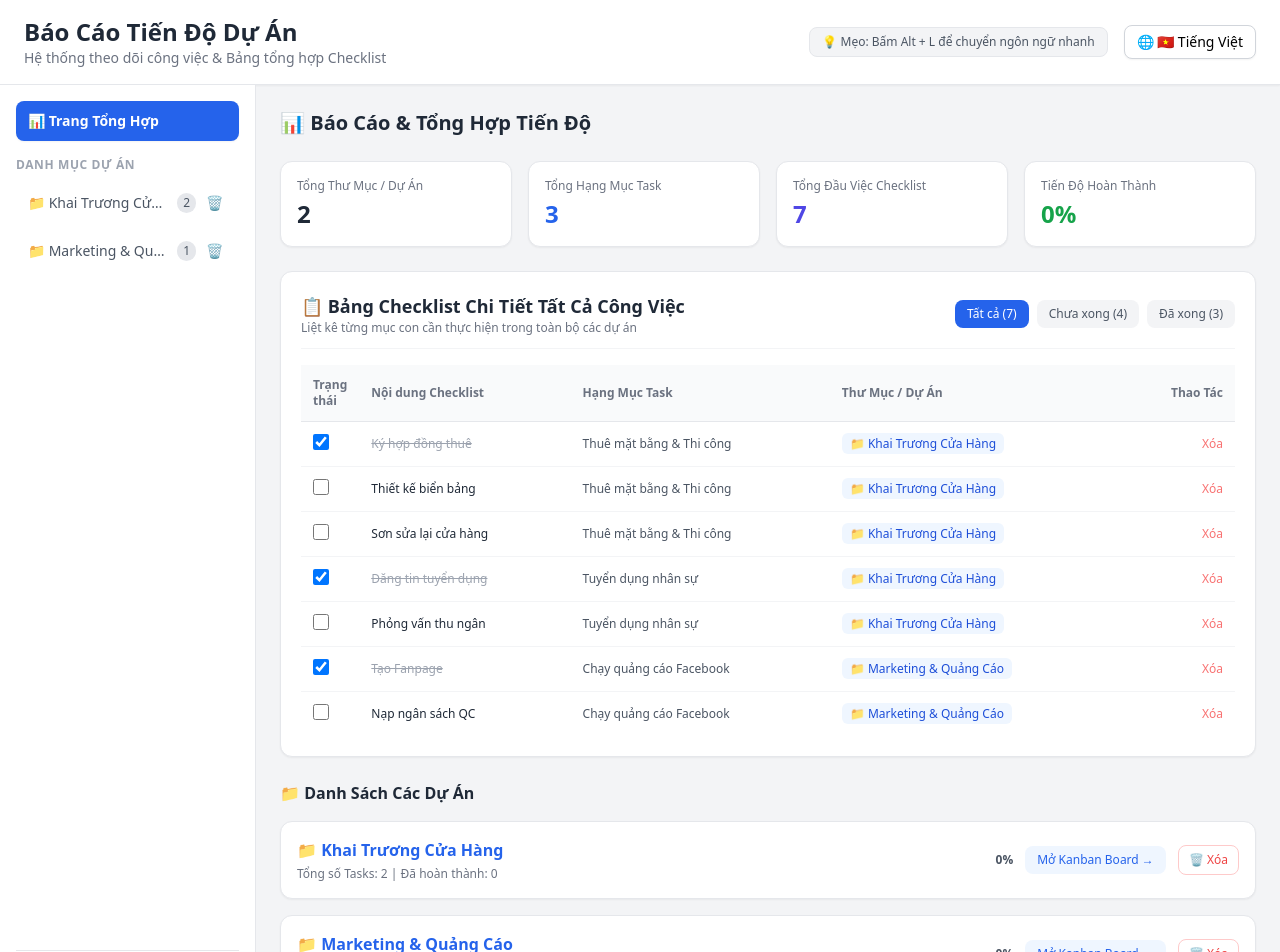
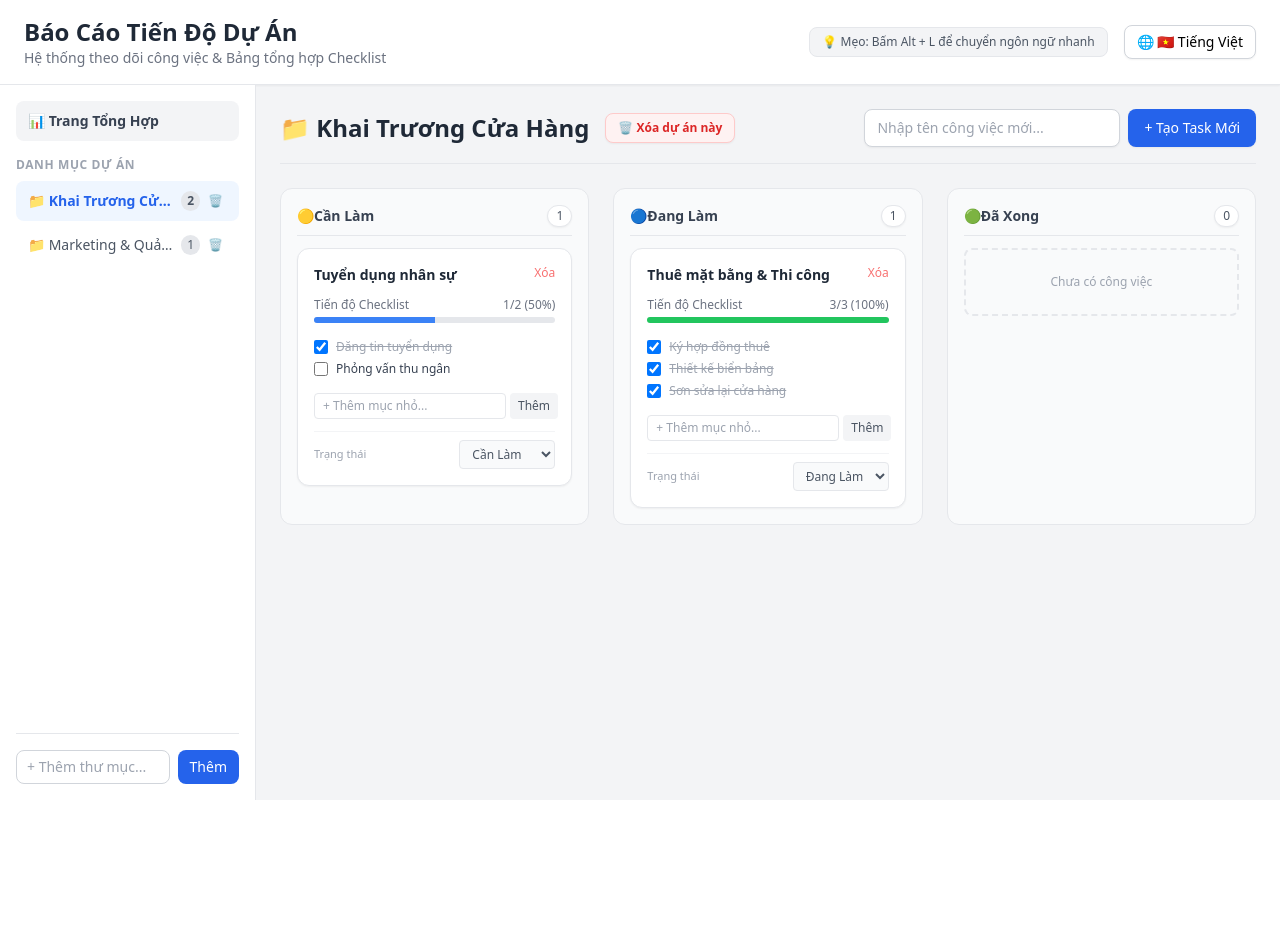
Before and after one commit to Chinguyen9213/D-n-1, a React (Vite) app in the folder frontend/: page / in a window 1280 px wide. Shown: the top 952 px of the page. After the commit the page ends 800 px from the top, so only its background shows below. Built offline with nearby package versions, Linux system fonts and the light colour scheme.

Commit message:
Update App.jsx

```diff
--- a/frontend/src/App.jsx
+++ b/frontend/src/App.jsx
@@ -2,7 +2,7 @@ import React, { useState, Suspense } from 'react';
 import { useTranslation } from 'react-i18next';
 import { useLanguageShortcut } from './useLanguageShortcut';
 
-// Hàm helper tự động dịch bằng MyMemory Translate API miễn phí
+// Helper tự động dịch bằng API MyMemory
 async function autoTranslateText(text, targetLang) {
   if (!text || !text.trim()) return text;
   try {
@@ -26,18 +26,18 @@ function MainApp() {
 
   const isJa = i18n.language && i18n.language.startsWith('ja');
 
-  // Danh sách dự án (Có thể xóa toàn bộ)
+  // Danh sách dự án
   const [projects, setProjects] = useState([
     { id: 'p1', nameVi: 'Khai Trương Cửa Hàng', nameJa: '店舗オープン' },
     { id: 'p2', nameVi: 'Marketing & Quảng Cáo', nameJa: 'マーケティング＆広告' }
   ]);
 
-  const [currentView, setCurrentView] = useState('overview');
+  const [currentView, setCurrentView] = useState('p1');
   const [newProjectName, setNewProjectName] = useState('');
   const [checklistFilter, setChecklistFilter] = useState('all');
   const [isTranslating, setIsTranslating] = useState(false);
 
-  // Danh sách Task mẫu
+  // Mảng Task mẫu
   const [tasks, setTasks] = useState([
     {
       id: 1,
@@ -47,8 +47,8 @@ function MainApp() {
       status: 'Đang Làm',
       checklists: [
         { id: 101, textVi: 'Ký hợp đồng thuê', textJa: '賃貸契約締結', completed: true },
-        { id: 102, textVi: 'Thiết kế biển bảng', textJa: '看板デザイン', completed: false },
-        { id: 103, textVi: 'Sơn sửa lại cửa hàng', textJa: '店舗内装・塗装', completed: false }
+        { id: 102, textVi: 'Thiết kế biển bảng', textJa: '看板デザイン', completed: true },
+        { id: 103, textVi: 'Sơn sửa lại cửa hàng', textJa: '店舗内装・塗装', completed: true }
       ]
     },
     {
@@ -88,27 +88,30 @@ function MainApp() {
   const getTaskTitle = (task) => isJa ? (task.titleJa || task.titleVi) : (task.titleVi || task.titleJa);
   const getChecklistText = (item) => isJa ? (item.textJa || item.textVi) : (item.textVi || item.textJa);
 
-  // XÓA DỰ ÁN (Xóa triệt để khỏi State và chọn lại trang Tổng Quan)
+  // HÀM XÓA DỰ ÁN
   const handleDeleteProject = (projectId, e) => {
     if (e) {
-      e.stopPropagation(); // Chống kích hoạt sự kiện click chọn dự án khi bấm nút xóa
+      e.stopPropagation();
       e.preventDefault();
     }
 
+    const targetProj = projects.find(p => p.id === projectId);
+    const projName = targetProj ? getProjName(targetProj) : '';
+
     const confirmMsg = isJa
-      ? 'このプロジェクトと全てのタスクを削除しますか？'
-      : 'Bạn có chắc chắn muốn xóa dự án này cùng tất cả công việc liên quan?';
+      ? `「${projName}」を削除してもよろしいですか？`
+      : `Bạn có chắc muốn xóa dự án "${projName}" cùng toàn bộ task bên trong?`;
 
     if (window.confirm(confirmMsg)) {
-      setProjects(prevProjects => prevProjects.filter(p => p.id !== projectId));
-      setTasks(prevTasks => prevTasks.filter(t => t.projectId !== projectId));
+      setProjects(prev => prev.filter(p => p.id !== projectId));
+      setTasks(prev => prev.filter(t => t.projectId !== projectId));
       if (currentView === projectId) {
         setCurrentView('overview');
       }
     }
   };
 
-  // THÊM DỰ ÁN MỚI
+  // Thêm dự án mới
   const handleAddProject = async (e) => {
     e.preventDefault();
     if (!newProjectName.trim()) return;
@@ -131,7 +134,7 @@ function MainApp() {
     setIsTranslating(false);
   };
 
-  // THÊM TASK MỚI
+  // Thêm task mới
   const handleAddTask = async (e) => {
     e.preventDefault();
     if (!newTaskTitle.trim()) return;
@@ -160,7 +163,7 @@ function MainApp() {
     setIsTranslating(false);
   };
 
-  // THÊM CHECKLIST MỚI
+  // Thêm checklist
   const handleAddChecklist = async (taskId, e) => {
     e.preventDefault();
     const text = newChecklistText[taskId];
@@ -231,7 +234,7 @@ function MainApp() {
       ...c,
       taskId: task.id,
       taskTitle: getTaskTitle(task),
-      projectName: proj ? getProjName(proj) : (isJa ? '未分類' : 'Chưa phân loại')
+      projectName: proj ? getProjName(proj) : 'Chưa phân loại'
     }));
   });
 
@@ -245,9 +248,11 @@ function MainApp() {
   const completedTasks = tasks.filter(t => t.status === 'Đã Xong').length;
   const overallProgress = totalTasks > 0 ? Math.round((completedTasks / totalTasks) * 100) : 0;
 
+  const currentProjectObj = projects.find(p => p.id === currentView);
+
   return (
     <div className="min-h-screen bg-gray-100 flex flex-col font-sans relative">
-      {/* Thông báo đang tự dịch */}
+      {/* Dynamic Translation Banner */}
       {isTranslating && (
         <div className="fixed top-4 right-4 z-50 bg-blue-600 text-white px-4 py-2 rounded-lg shadow-lg text-xs font-semibold flex items-center gap-2 animate-bounce">
           ⚡ {isJa ? '自動翻訳中...' : 'Đang tự động dịch...'}
@@ -296,22 +301,22 @@ function MainApp() {
               <div
                 key={p.id}
                 onClick={() => setCurrentView(p.id)}
-                className={`group w-full text-left px-3 py-2 rounded-lg text-sm font-medium transition-colors flex justify-between items-center cursor-pointer ${
+                className={`w-full text-left px-3 py-2 rounded-lg text-sm font-medium transition-colors flex justify-between items-center cursor-pointer ${
                   currentView === p.id
                     ? 'bg-blue-50 text-blue-600 font-semibold'
                     : 'text-gray-600 hover:bg-gray-100'
                 }`}
               >
-                <span className="truncate pr-2">📁 {getProjName(p)}</span>
-                <div className="flex items-center gap-1.5 shrink-0">
+                <span className="truncate pr-1">📁 {getProjName(p)}</span>
+                <div className="flex items-center gap-1 shrink-0">
                   <span className="text-xs bg-gray-200 text-gray-600 px-1.5 py-0.5 rounded-full">
                     {tasks.filter(t => t.projectId === p.id).length}
                   </span>
-                  {/* Nút Xóa Dự Án trong Sidebar */}
+                  {/* Nút xóa icon thùng rác trực tiếp ở danh mục bên trái */}
                   <button
                     onClick={(e) => handleDeleteProject(p.id, e)}
-                    className="text-red-400 hover:text-red-600 p-1 hover:bg-red-50 rounded transition-colors"
-                    title={isJa ? '削除' : 'Xóa dự án'}
+                    className="text-red-400 hover:text-red-600 p-1 hover:bg-red-100 rounded text-xs transition-colors"
+                    title={isJa ? '削除' : 'Xóa dự án này'}
                   >
                     🗑️
                   </button>
@@ -320,9 +325,7 @@ function MainApp() {
             ))}
 
             {projects.length === 0 && (
-              <p className="text-xs text-gray-400 italic p-2 text-center">
-                {isJa ? 'プロジェクトがありません' : 'Chưa có dự án nào'}
-              </p>
+              <p className="text-xs text-gray-400 italic p-2 text-center">Chưa có dự án nào</p>
             )}
           </div>
 
@@ -340,7 +343,7 @@ function MainApp() {
           </form>
         </aside>
 
-        {/* Main Content */}
+        {/* Main Area */}
         <main className="flex-1 p-6 overflow-y-auto">
           {currentView === 'overview' ? (
             <div className="space-y-6">
@@ -366,7 +369,7 @@ function MainApp() {
                 </div>
               </div>
 
-              {/* BẢNG TỔNG HỢP CHECKLIST */}
+              {/* Checklist Table */}
               <div className="bg-white rounded-xl border border-gray-200 shadow-sm p-5 space-y-4">
                 <div className="flex flex-col md:flex-row md:items-center justify-between gap-3 pb-3 border-b border-gray-100">
                   <div>
@@ -458,7 +461,7 @@ function MainApp() {
                 </div>
               </div>
 
-              {/* Danh sách các Dự Án Chi Tiết ở Trang Tổng Quan */}
+              {/* Danh sách Thư mục Overview */}
               <div className="space-y-4">
                 <h3 className="text-base font-bold text-gray-800">📁 {t('project_list_heading')}</h3>
                 {projects.map(project => {
@@ -472,7 +475,7 @@ function MainApp() {
                       <div>
                         <h4
                           onClick={() => setCurrentView(project.id)}
-                          className="font-bold text-blue-600 hover:underline cursor-pointer text-base"
+                          className="font-bold text-blue-600 hover:underline cursor-pointer"
                         >
                           📁 {getProjName(project)}
                         </h4>
@@ -484,45 +487,40 @@ function MainApp() {
                         <span className="text-xs font-semibold text-gray-600">{pPercent}%</span>
                         <button
                           onClick={() => setCurrentView(project.id)}
-                          className="text-xs bg-blue-50 hover:bg-blue-100 text-blue-600 px-3 py-1.5 rounded-lg font-medium"
+                          className="text-xs bg-gray-100 hover:bg-gray-200 text-gray-700 px-3 py-1.5 rounded-lg font-medium"
                         >
                           {t('open_kanban')}
                         </button>
-                        {/* Nút Xóa Dự Án ở Card Overview */}
                         <button
                           onClick={(e) => handleDeleteProject(project.id, e)}
-                          className="text-xs text-red-500 hover:bg-red-50 px-2.5 py-1.5 rounded-lg font-medium border border-red-200 flex items-center gap-1 transition-colors"
-                          title={isJa ? '削除' : 'Xóa dự án'}
+                          className="text-xs text-red-500 hover:bg-red-50 px-2.5 py-1.5 rounded-lg font-medium border border-red-200"
                         >
-                          🗑️ {isJa ? '削除' : 'Xóa'}
+                          🗑️ Xóa
                         </button>
                       </div>
                     </div>
                   );
                 })}
-
-                {projects.length === 0 && (
-                  <div className="bg-white rounded-xl border border-dashed border-gray-300 p-8 text-center text-gray-400 text-sm">
-                    {isJa ? 'プロジェクトがありません。新しいプロジェクトを追加してください。' : 'Chưa có dự án nào. Vui lòng tạo dự án mới ở góc dưới menu bên trái.'}
-                  </div>
-                )}
               </div>
             </div>
           ) : (
-            /* VIEW DỰ ÁN CHI TIẾT (KANBAN) */
+            /* VIEW DỰ ÁN CHI TIẾT (Trang bạn đang mở trong ảnh) */
             <div>
               <div className="flex flex-col md:flex-row md:items-center justify-between mb-6 gap-4 border-b border-gray-200 pb-4">
                 <div className="flex items-center gap-4">
-                  <h2 className="text-xl font-bold text-gray-800 flex items-center gap-2">
-                    📂 {projects.find(p => p.id === currentView) ? getProjName(projects.find(p => p.id === currentView)) : 'Dự Án'}
+                  <h2 className="text-2xl font-bold text-gray-800 flex items-center gap-2">
+                    📁 {currentProjectObj ? getProjName(currentProjectObj) : 'Dự Án'}
                   </h2>
-                  {/* Nút Xóa Dự Án trong View Chi Tiết */}
-                  <button
-                    onClick={(e) => handleDeleteProject(currentView, e)}
-                    className="text-xs text-red-500 hover:bg-red-50 px-3 py-1.5 rounded-lg border border-red-200 font-medium flex items-center gap-1 transition-colors"
-                  >
-                    🗑️ {isJa ? 'プロジェクトを削除' : 'Xóa dự án này'}
-                  </button>
+
+                  {/* NÚT XÓA DỰ ÁN TRỰC TIẾP TẠI TIÊU ĐỀ */}
+                  {currentProjectObj && (
+                    <button
+                      onClick={(e) => handleDeleteProject(currentProjectObj.id, e)}
+                      className="bg-red-50 hover:bg-red-100 text-red-600 border border-red-200 text-xs px-3 py-1.5 rounded-lg font-semibold flex items-center gap-1 transition-colors shadow-sm cursor-pointer"
+                    >
+                      🗑️ Xóa dự án này
+                    </button>
+                  )}
                 </div>
 
                 <form onSubmit={handleAddTask} className="flex gap-2">
@@ -534,11 +532,12 @@ function MainApp() {
                     className="bg-white border border-gray-300 rounded-lg px-3 py-2 text-sm focus:outline-none focus:border-blue-500 w-64 shadow-sm"
                   />
                   <button type="submit" disabled={isTranslating} className="bg-blue-600 hover:bg-blue-700 text-white text-sm font-medium px-4 py-2 rounded-lg shadow-sm disabled:opacity-50">
-                    {t('add_task_btn')}
+                    + Tạo Task Mới
                   </button>
                 </form>
               </div>
 
+              {/* BẢNG KANBAN */}
               <div className="grid grid-cols-1 md:grid-cols-3 gap-6 align-top">
                 {columns.map(status => {
                   const statusTasks = tasks.filter(t => t.projectId === currentView && t.status === status);
@@ -549,7 +548,7 @@ function MainApp() {
                           {status === 'Cần Làm' && '🟡'}
                           {status === 'Đang Làm' && '🔵'}
                           {status === 'Đã Xong' && '🟢'}
-                          {status === 'Đã Xong' ? t('status_done') : status === 'Đang Làm' ? t('status_pending') : t('status_todo')}
+                          {status}
                         </span>
                         <span className="bg-white text-gray-600 text-xs px-2 py-0.5 rounded-full font-medium border border-gray-200 shadow-sm">
                           {statusTasks.length}
@@ -565,13 +564,13 @@ function MainApp() {
                           <div key={task.id} className="bg-white p-4 rounded-xl border border-gray-200 shadow-sm space-y-3">
                             <div className="flex justify-between items-start">
                               <h3 className="font-semibold text-gray-800 text-sm">{getTaskTitle(task)}</h3>
-                              <button onClick={() => handleDeleteTask(task.id)} className="text-xs text-red-400 hover:text-red-600">{t('delete_btn')}</button>
+                              <button onClick={() => handleDeleteTask(task.id)} className="text-xs text-red-400 hover:text-red-600">Xóa</button>
                             </div>
 
                             {totalItems > 0 && (
                               <div className="space-y-1">
                                 <div className="flex justify-between text-xs text-gray-500">
-                                  <span>{t('checklist_progress')}</span>
+                                  <span>Tiến độ Checklist</span>
                                   <span>{completedItems}/{totalItems} ({progressPercent}%)</span>
                                 </div>
                                 <div className="w-full bg-gray-200 h-1.5 rounded-full overflow-hidden">
@@ -610,26 +609,26 @@ function MainApp() {
                             <form onSubmit={(e) => handleAddChecklist(task.id, e)} className="flex gap-1 pt-1">
                               <input
                                 type="text"
-                                placeholder={t('add_subitem_placeholder')}
+                                placeholder="+ Thêm mục nhỏ..."
                                 value={newChecklistText[task.id] || ''}
                                 onChange={(e) => setNewChecklistText({ ...newChecklistText, [task.id]: e.target.value })}
                                 className="text-xs border border-gray-200 rounded px-2 py-1 flex-1 focus:outline-none focus:border-blue-400"
                               />
                               <button type="submit" disabled={isTranslating} className="text-xs bg-gray-100 hover:bg-gray-200 text-gray-600 px-2 py-1 rounded font-medium disabled:opacity-50">
-                                {t('add_btn')}
+                                Thêm
                               </button>
                             </form>
 
                             <div className="pt-2 border-t border-gray-100 flex justify-between items-center">
-                              <span className="text-[11px] text-gray-400">{t('status_label')}</span>
+                              <span className="text-[11px] text-gray-400">Trạng thái</span>
                               <select
                                 value={task.status}
                                 onChange={(e) => handleStatusChange(task.id, e.target.value)}
                                 className="text-xs border border-gray-200 rounded px-2 py-1 bg-gray-50 text-gray-600 focus:outline-none"
                               >
-                                <option value="Cần Làm">{t('status_todo')}</option>
-                                <option value="Đang Làm">{t('status_pending')}</option>
-                                <option value="Đã Xong">{t('status_done')}</option>
+                                <option value="Cần Làm">Cần Làm</option>
+                                <option value="Đang Làm">Đang Làm</option>
+                                <option value="Đã Xong">Đã Xong</option>
                               </select>
                             </div>
                           </div>
@@ -638,7 +637,7 @@ function MainApp() {
 
                       {statusTasks.length === 0 && (
                         <div className="text-center py-6 border-2 border-dashed border-gray-200 rounded-lg text-xs text-gray-400">
-                          {t('empty_task_col')}
+                          Chưa có công việc
                         </div>
                       )}
                     </div>
```
